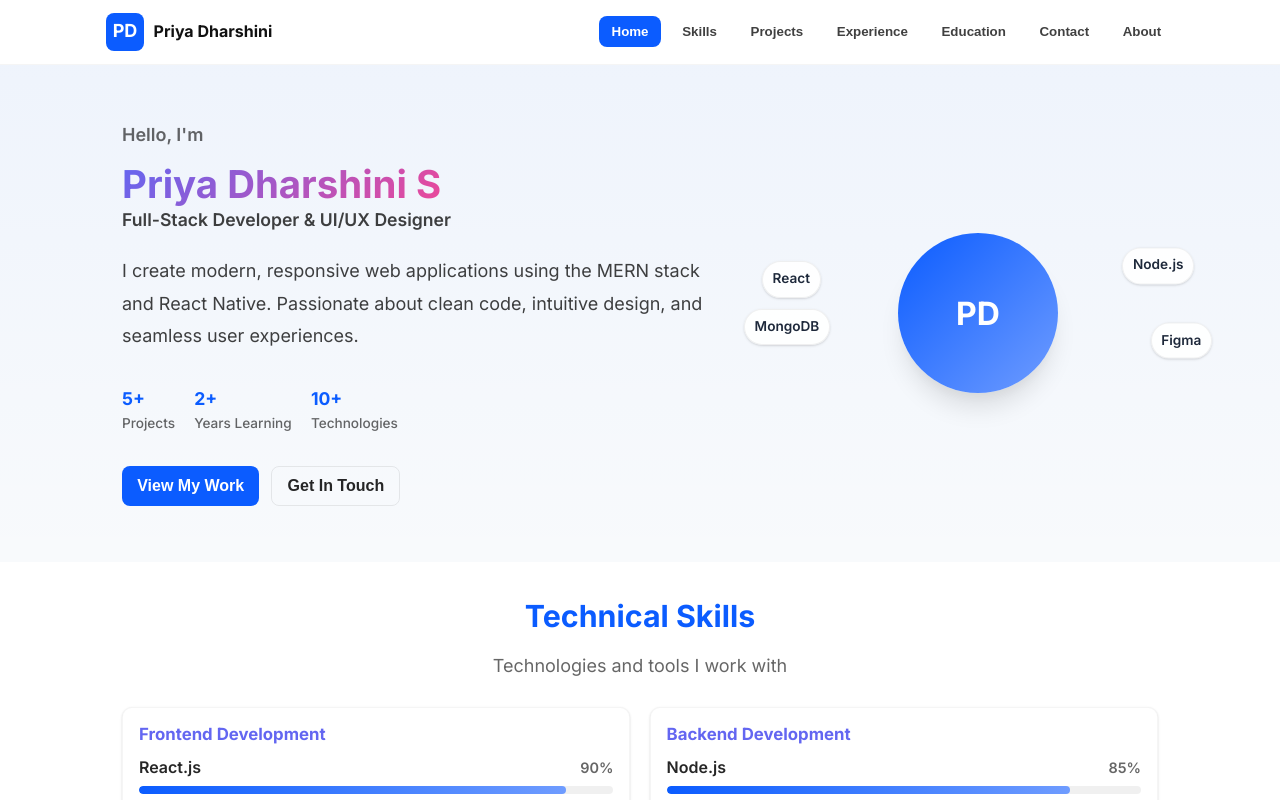
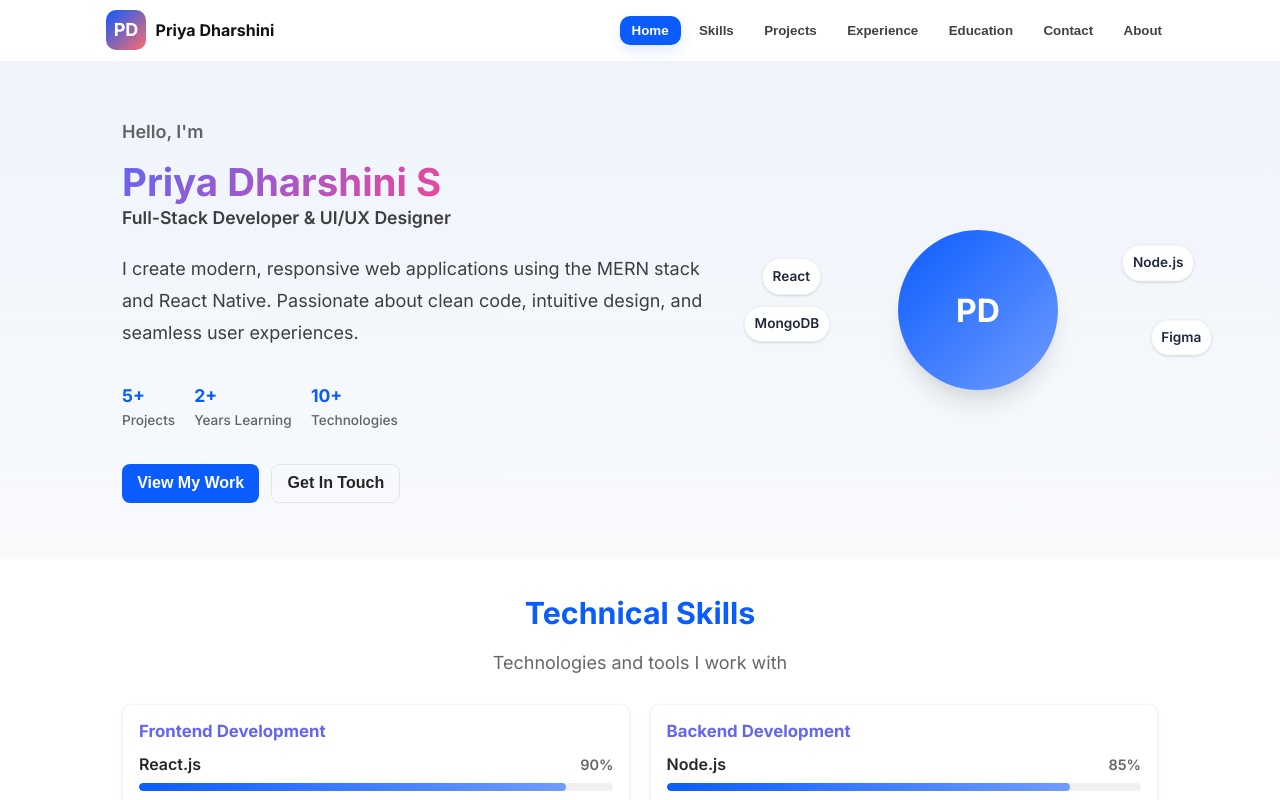
Before and after one commit to PRIYA0914/portfolio-website, a React (Create React App) app in the folder frontend/: page / in a window 1280 px wide. Shown: the top 800 px of the page. Built offline with nearby package versions, Linux system fonts and the light colour scheme.

Commit message:
style(header): enhance navbar visuals, scrolled state, and accessibility

```diff
--- a/frontend/src/components/Header.js
+++ b/frontend/src/components/Header.js
@@ -3,11 +3,14 @@ import '../styles/header.css';
 
 export default function Header() {
   const [activeSection, setActiveSection] = useState('home');
+  const [scrolled, setScrolled] = useState(false);
 
   useEffect(() => {
     const handleScroll = () => {
       const sections = ['home', 'skills', 'projects', 'experience', 'education', 'contact', 'about'];
       const scrollPosition = window.scrollY + 100;
+
+      setScrolled(window.scrollY > 12);
 
       sections.forEach(section => {
         const element = document.getElementById(section);
@@ -21,6 +24,8 @@ export default function Header() {
     };
 
     window.addEventListener('scroll', handleScroll);
+    // run once to set initial active section / scrolled state
+    handleScroll();
     return () => window.removeEventListener('scroll', handleScroll);
   }, []);
 
@@ -32,7 +37,7 @@ export default function Header() {
   };
 
   return (
-    <header className="header">
+    <header className={`header ${scrolled ? 'scrolled' : ''}`}>
       <nav className="navbar">
         <div className="navbar-brand">
           <span className="brand-icon">PD</span>
--- a/frontend/src/styles/header.css
+++ b/frontend/src/styles/header.css
@@ -4,10 +4,17 @@
   position: sticky;
   top: 0;
   z-index: 1000;
-  background: rgba(255,255,255,0.95);
+  background: rgba(255,255,255,0.92);
   -webkit-backdrop-filter: blur(6px);
   backdrop-filter: blur(6px);
   border-bottom: 1px solid rgba(0,0,0,0.04);
+  transition: background 180ms ease, box-shadow 180ms ease, transform 180ms ease;
+}
+
+.header.scrolled {
+  background: rgba(255,255,255,0.98);
+  box-shadow: 0 6px 18px rgba(20,30,60,0.06);
+  transform: translateZ(0);
 }
 
 .navbar {
@@ -16,7 +23,7 @@
   justify-content: space-between;
   max-width: 1100px;
   margin: 0 auto;
-  padding: 0.8rem 1rem;
+  padding: 0.65rem 1rem;
 }
 
 .navbar-brand {
@@ -29,10 +36,10 @@
   display: inline-flex;
   align-items: center;
   justify-content: center;
-  width: 38px;
-  height: 38px;
-  border-radius: 8px;
-  background: var(--primary-color, #0b5cff);
+  width: 40px;
+  height: 40px;
+  border-radius: 10px;
+  background: linear-gradient(135deg, var(--primary-color, #0b5cff), #ff6b6b);
   color: #fff;
   font-weight: 700;
 }
@@ -46,7 +53,7 @@
 .navbar-nav {
   list-style: none;
   display: flex;
-  gap: 0.5rem;
+  gap: 0.4rem;
   margin: 0;
   padding: 0;
 }
@@ -59,20 +66,27 @@
   background: transparent;
   border: none;
   color: rgba(0,0,0,0.75);
-  padding: 0.5rem 0.8rem;
-  border-radius: 8px;
+  padding: 0.45rem 0.75rem;
+  border-radius: 10px;
   cursor: pointer;
   font-weight: 600;
-  transition: background 120ms ease, color 120ms ease;
+  transition: background 120ms ease, color 120ms ease, transform 120ms ease;
 }
 
 .nav-link:hover {
   background: rgba(11,92,255,0.06);
+  transform: translateY(-1px);
 }
 
 .nav-link.active {
   background: var(--primary-color, #0b5cff);
   color: #fff;
+  box-shadow: 0 6px 14px rgba(11,92,255,0.12);
+}
+
+.nav-link:focus{
+  outline: 3px solid rgba(11,92,255,0.12);
+  outline-offset: 2px;
 }
 
 /* Responsive: collapse nav to a simple menu on small screens */
@@ -83,7 +97,10 @@
   .navbar-nav {
     gap: 0.25rem;
     overflow-x: auto;
+    -ms-overflow-style: none; /* IE and Edge */
+    scrollbar-width: none; /* Firefox */
   }
+  .navbar-nav::-webkit-scrollbar { display: none; }
   .brand-text {
     display: none;
   }
```
